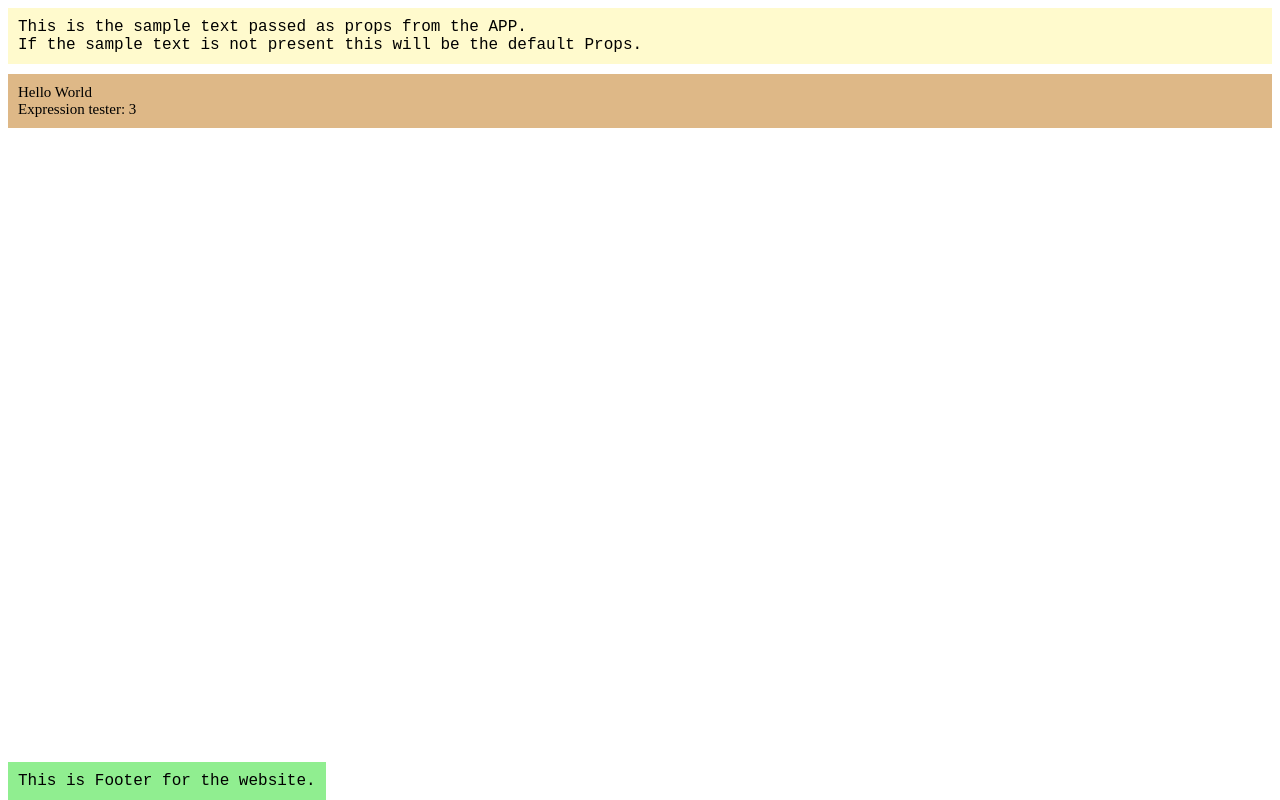
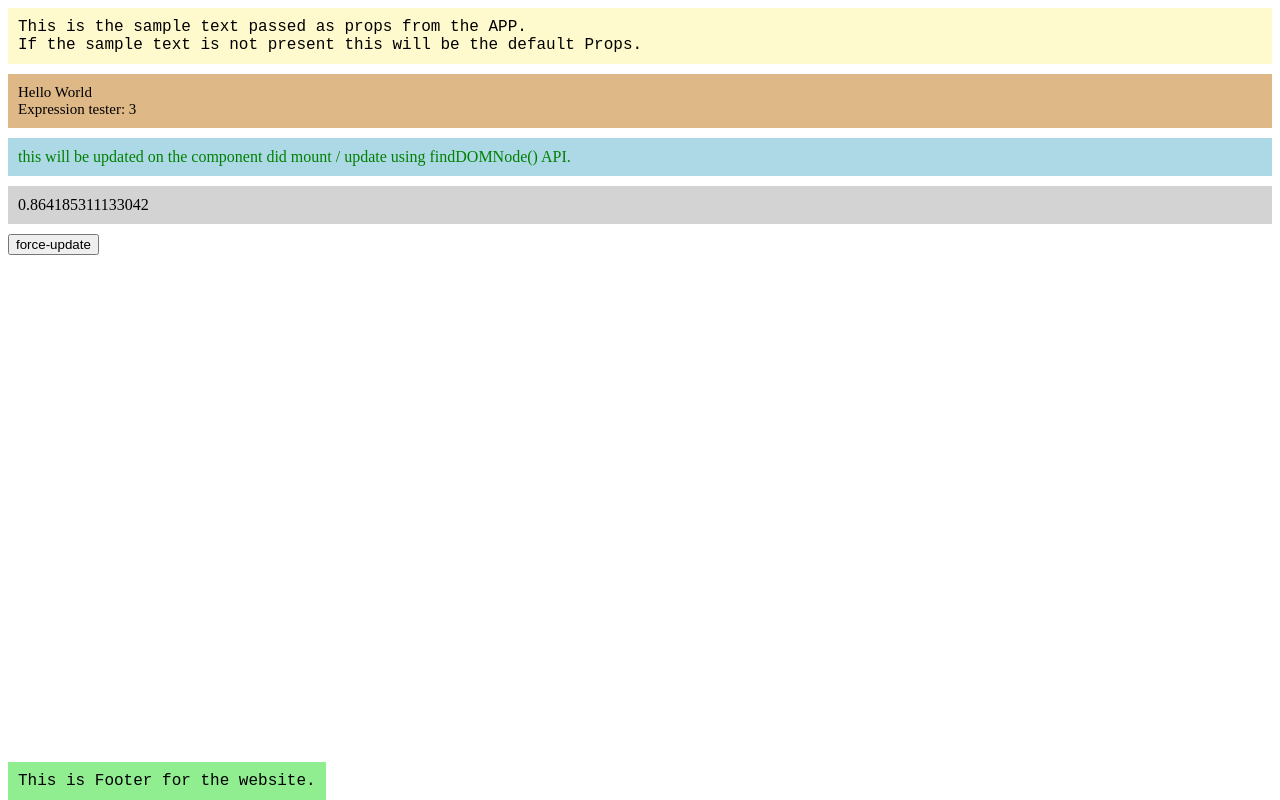
Before and after one commit to prashantvermaiiitb/simple-react-node-app, a React app: page / in a window 1280 px wide. Built offline with nearby package versions, Linux system fonts and the light colour scheme.

Commit message:
read me updated

```diff
--- a/src/js/App.js
+++ b/src/js/App.js
@@ -9,9 +9,43 @@ import { Content } from "./components/content/Content";
  * (2) how to pass the Props to the child components like sampleText ?
  * (3) How to pass the children to the child components like in Content?
  * (4) What are the expressions and how they can be used like {1+2}?
+ * (5) Using forceUpdate() for the rendering process- componentDidUpdate() will be called.
+ * (6) inline style objects to be used and how ?
  */
 class App extends Component {
+  constructor(props) {
+    super(props);
+    this.state = {
+      random: Math.random(),
+    };
+  }
+
+  /**
+   * Life-cycle hook called after component Did mount
+   */
+  componentDidMount() {
+    console.log(`Component Did Mount called for the APP component`);
+    this.setState({ random: Math.random() });
+  }
+
+  /**
+   * Life-cycle method to be called after the component Did update
+   * If we call setState() in here will recieve Error 'maximum render depth reached...'
+   */
+  componentDidUpdate() {
+    console.log(`Component Did Update called for the APP component`);
+  }
+
   render() {
+    /**
+     * Css object created and will be used in React.
+     */
+    let spanStyle = {
+      display: "flex",
+      padding: 10,
+      marginBottom: 10,
+      backgroundColor: "lightgrey",
+    };
     return (
       <div>
         <Header sampleText="This is the sample text passed as props from the APP." />
@@ -22,7 +56,8 @@ class App extends Component {
             <span>Expression tester: {1 + 2}</span>
           </div>
         </Content>
-
+        <span style={spanStyle}>{this.state.random}</span>
+        <button onClick={() => this.forceUpdate()}>force-update</button>
         <Footer />
       </div>
     );
--- a/src/js/components/content/Content.js
+++ b/src/js/components/content/Content.js
@@ -1,4 +1,5 @@
 import React, { useState, useEffect } from "react";
+import ReactDOM from "react-dom";
 import "./content.css";
 
 /**
@@ -8,6 +9,9 @@ import "./content.css";
  * (3) Using state for setting the value of the props
  * (4) Using react Children API to clone the react element and append the Props dynamically
  * (5) @todo Manual rendering of the component forceUpdate() ?
+ * (6) String refs are not usable in the function component
+ * (7) ReactDOM.findDomNode() API for accessing the DOM element.
+ * (8) Inline Style {} that you want to assign
  * @param {*} props
  */
 
@@ -34,6 +38,12 @@ export const Content = (props) => {
     console.log("UseEffect called for Content...");
     setClassName("content");
 
+    /**
+     * Using reactDom API to make changes in DOM
+     */
+    var myDiv = document.getElementById("myDiv");
+    ReactDOM.findDOMNode(myDiv).style.color = "green";
+
     return () => {
       // cleanup
     };
@@ -48,7 +58,14 @@ export const Content = (props) => {
       {React.Children.map(props.children, function (child) {
         return React.cloneElement(child, { className: className });
       })}
-      {/* <button onClick={forceUpdate}>Click me</button> */}
+      {/* <input type="text" ref="myInput"></input> */}
+      <div
+        id="myDiv"
+        style={{ padding: 10, backgroundColor: "lightblue", marginBottom: 10 }}
+      >
+        this will be updated on the component did mount / update using
+        findDOMNode() API.
+      </div>
     </React.Fragment>
   );
 };
--- a/src/js/components/header/Header.js
+++ b/src/js/components/header/Header.js
@@ -37,6 +37,15 @@ class Header extends React.Component {
     return state;
   }
   /**
+   * Step -2.1
+   * @param {*} nextProps
+   * @param {*} nextState
+   */
+  shouldComponentUpdate(nextProps, nextState) {
+    console.log(`should component update..`);
+    return true;
+  }
+  /**
    * Step-3
    */
   render() {
@@ -47,6 +56,25 @@ class Header extends React.Component {
         <div>{this.props.sampleText2}</div>
       </div>
     );
+  }
+  /**
+   * Step- 3.1
+   * Something must be returned from here.
+   * @param {*} preProps
+   * @param {*} prevState
+   */
+  getSnapshotBeforeUpdate(preProps, prevState) {
+    console.log(`Snapshot before update`);
+    return null;
+  }
+  /**
+   * Step- 3.2
+   * @param {*} prevProps
+   * @param {*} prevState
+   * @param {*} Snapshot
+   */
+  componentDidUpdate(prevProps, prevState, Snapshot) {
+    console.log(`componentDidUpdate called`);
   }
 }
 /**
--- a/src/js/main.js
+++ b/src/js/main.js
@@ -4,5 +4,5 @@
 import React from "react";
 import ReactDOM from "react-dom";
 import App from "./App.js";
-
-ReactDOM.render(<App />, document.getElementById("app"));
+let root = document.getElementById("app");
+ReactDOM.render(<App />, root);
```
Also changed, not shown: 1 other file (tests, documents, lock files or other folders).
